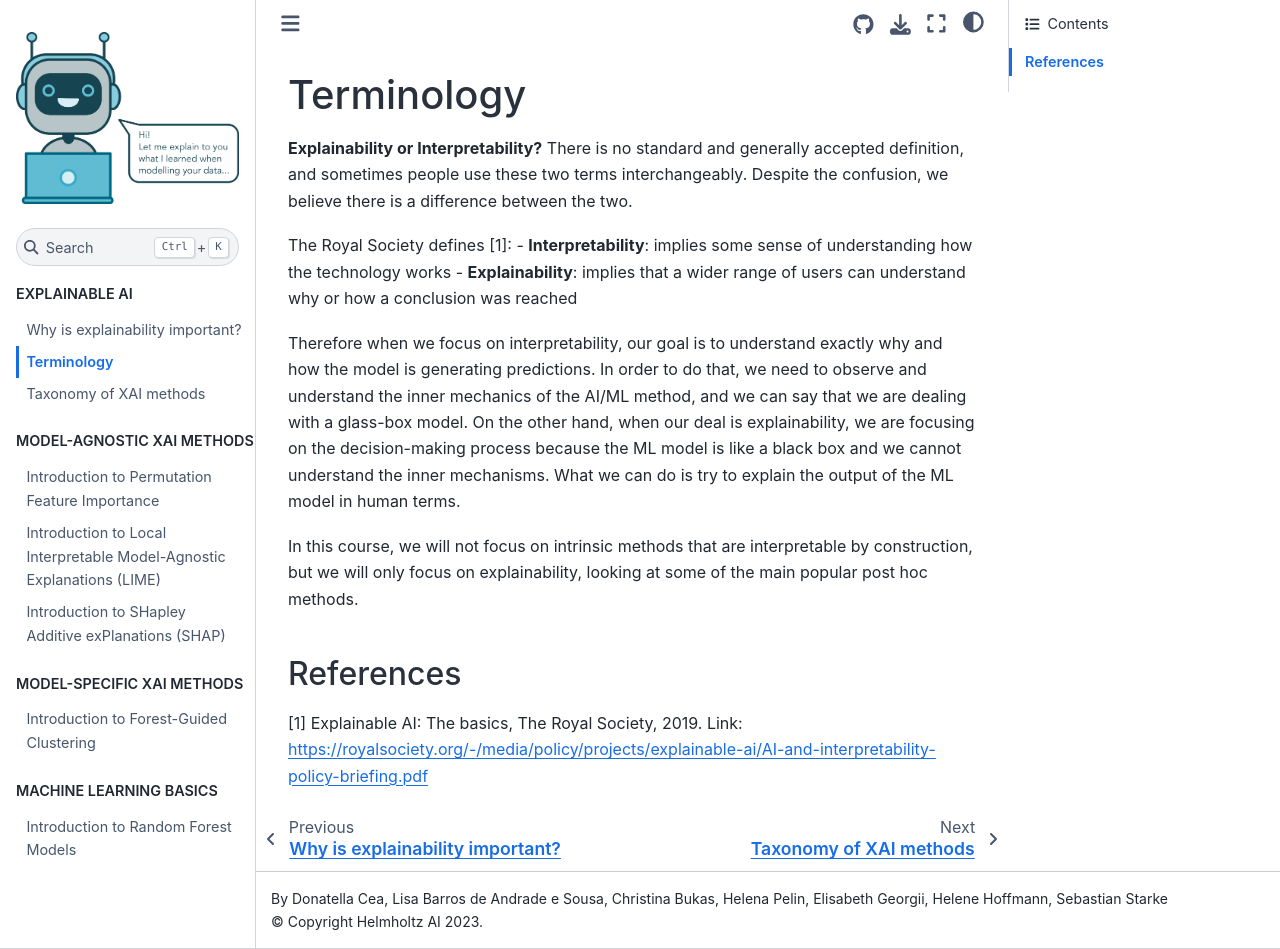
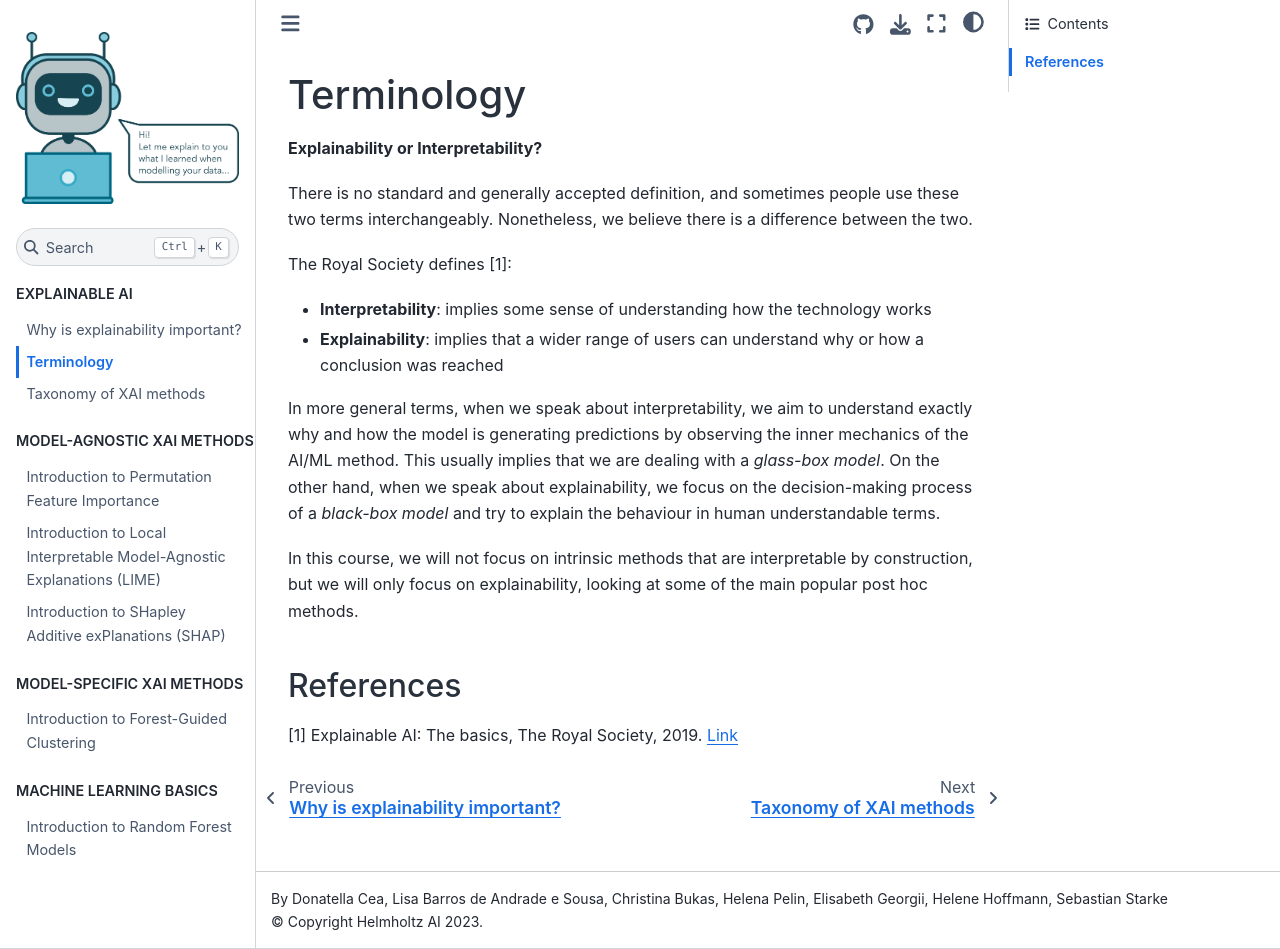
Before and after one commit to HelmholtzAI-Consultants-Munich/XAI-Tutorials, a Sphinx documentation site: the page built from docs/source/_xai/terminology.rst, in a window 1280 px wide and 949 px high. Built offline with Sphinx 7.4.7 and the Sphinx Book theme 1.1.4, drawn with Linux system fonts in a browser that asks for light colours.

Commit message:
Update terminology.rst

```diff
--- a/docs/source/_xai/terminology.rst
+++ b/docs/source/_xai/terminology.rst
@@ -2,18 +2,20 @@ Terminology
 ==============
 
 **Explainability or Interpretability?**
+
 There is no standard and generally accepted definition, and sometimes people use these two terms interchangeably.
-Despite the confusion, we believe there is a difference between the two.
+Nonetheless, we believe there is a difference between the two.
 
 The Royal Society defines [1]:
+
 - **Interpretability**: implies some sense of understanding how the technology works
 - **Explainability**: implies that a wider range of users can understand why or how a conclusion was reached
 
-Therefore when we focus on interpretability, our goal is to understand exactly why and how the model is generating predictions. In order to do that, we need to observe and understand the inner mechanics of the AI/ML method, and we can say that we are dealing with a glass-box model. On the other hand, when our deal is explainability, we are focusing on the decision-making process because the ML model is like a black box and we cannot understand the inner mechanisms. What we can do is try to explain the output of the ML model in human terms.
+In more general terms, when we speak about interpretability, we aim to understand exactly why and how the model is generating predictions by observing the inner mechanics of the AI/ML method. This usually implies that we are dealing with a *glass-box model*. On the other hand, when we speak about explainability, we focus on the decision-making process of a *black-box model* and try to explain the behaviour in human understandable terms.
 
 In this course, we will not focus on intrinsic methods that are interpretable by construction, but we will only focus on explainability, looking at some of the main popular post hoc methods.
 
 References
 -----------
 
-[1] Explainable AI: The basics, The Royal Society, 2019. Link: https://royalsociety.org/-/media/policy/projects/explainable-ai/AI-and-interpretability-policy-briefing.pdf
+[1] Explainable AI: The basics, The Royal Society, 2019. `Link <https://royalsociety.org/-/media/policy/projects/explainable-ai/AI-and-interpretability-policy-briefing.pdf>`_
```
